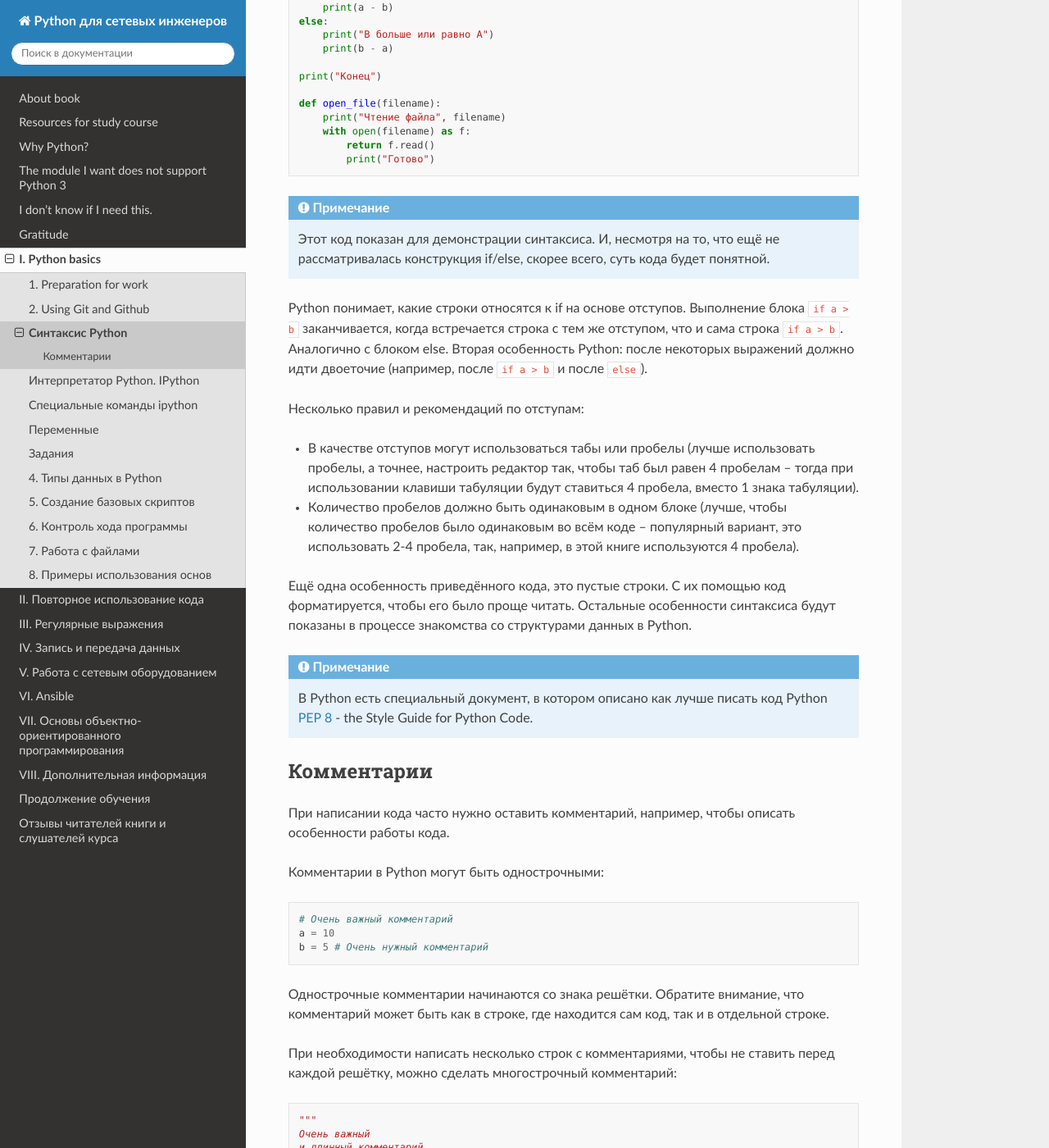
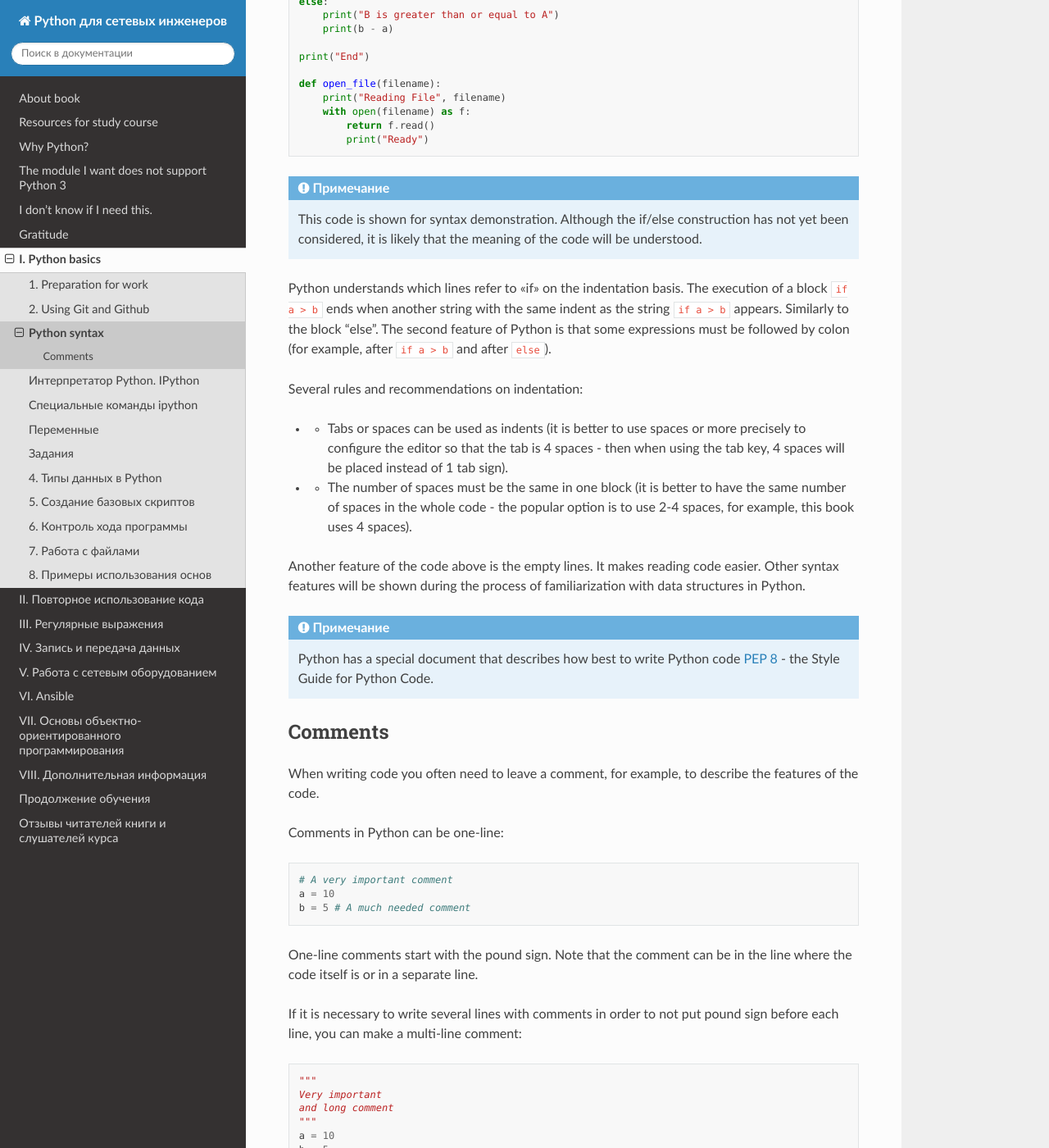
Before and after one commit to Aidar5/nattoeng, a Sphinx documentation site: the page built from docs/source/book/03_start/0_syntax.rst, in a window 1280 px wide and 1400 px high, scrolled down 495 px. Shown: the whole window at 82% size. Built offline with Sphinx 7.4.7 and the Read the Docs theme 2.0.0, drawn with Linux system fonts in a browser that asks for light colours; pages that are not in the unit, such as notebooks, are missing from menus; some of the changed text lies outside the part shown.

Commit message:
Update 0_syntax.rst

```diff
--- a/docs/source/book/03_start/0_syntax.rst
+++ b/docs/source/book/03_start/0_syntax.rst
@@ -1,13 +1,12 @@
-Синтаксис Python
+Python syntax
 ~~~~~~~~~~~~~~~~
 
-Первое, что, как правило, бросается в глаза, если говорить о синтаксисе
-в Python, это то, что отступы имеют значение:
+The first thing that meets the eye when it comes to Python syntax is that indentation matters:
 
--  они определяют, какой код попадает в блок;
--  когда блок кода начинается и заканчивается.
+-  It determines which code enters the block;
+-  When a block of code starts and ends.
 
-Пример кода Python:
+Example of Python code:
 
 .. code:: python
 
@@ -15,83 +14,62 @@
     b = 5
 
     if a > b:
-        print("A больше B")
+        print("A greater than B")
         print(a - b)
     else:
-        print("B больше или равно A")
+        print("B is greater than or equal to A")
         print(b - a)
 
-    print("Конец")
+    print("End")
 
     def open_file(filename):
-        print("Чтение файла", filename)
+        print("Reading File", filename)
         with open(filename) as f:
             return f.read()
-            print("Готово")
+            print("Ready")
 
 .. note::
-    Этот код показан для демонстрации синтаксиса. И, несмотря на то, что ещё не
-    рассматривалась конструкция if/else, скорее всего, суть кода будет понятной.
+    This code is shown for syntax demonstration. Although the if/else construction has not yet been considered, it is likely that the meaning of the code will be understood.
 
-Python понимает, какие строки относятся к if на основе отступов.
-Выполнение блока ``if a > b`` заканчивается, когда встречается строка с
-тем же отступом, что и сама строка ``if a > b``. Аналогично с блоком else.
-Вторая особенность Python: после некоторых выражений должно идти
-двоеточие (например, после ``if a > b`` и после ``else``).
+Python understands which lines refer to "if" on the indentation basis.
+The execution of a block ``if a > b`` ends when another string with the same indent as the string ``if a > b`` appears. Similarly to the block “else”.
+The second feature of Python is that some expressions must be followed by colon (for example, after ``if a > b`` and after ``else``).
 
-Несколько правил и рекомендаций по отступам:
+Several rules and recommendations on indentation:
 
--  В качестве отступов могут использоваться табы или пробелы (лучше
-   использовать пробелы, а точнее, настроить редактор так, чтобы
-   таб был равен 4 пробелам – тогда при использовании клавиши
-   табуляции будут ставиться 4 пробела, вместо 1 знака табуляции).
--  Количество пробелов должно быть одинаковым в одном блоке (лучше,
-   чтобы количество пробелов было одинаковым во всём коде – популярный
-   вариант, это использовать 2-4 пробела, так, например, в этой книге
-   используются 4 пробела).
+-  •	Tabs or spaces can be used as indents (it is better to use spaces or more precisely to configure the editor so that the tab is 4 spaces - then when using the tab key, 4 spaces will be placed instead of 1 tab sign).
+-  •	The number of spaces must be the same in one block (it is better to have the same number of spaces in the whole code - the popular option is to use 2-4 spaces, for example, this book uses 4 spaces).
 
-Ещё одна особенность приведённого кода, это пустые строки. С их помощью
-код форматируется, чтобы его было проще читать. Остальные особенности
-синтаксиса будут показаны в процессе знакомства со структурами данных в
-Python.
+Another feature of the code above is the empty lines. It makes reading code easier. Other syntax features will be shown during the process of familiarization with data structures in Python.
 
 .. note::
-    В Python есть специальный документ, в котором описано как лучше писать
-    код Python `PEP 8 <https://pep8.org/>`__ - the Style Guide for Python Code.
+    Python has a special document that describes how best to write Python code `PEP 8 <https://pep8.org/>`__ - the Style Guide for Python Code.
 
 
-Комментарии
+Comments
 ^^^^^^^^^^^
 
-При написании кода часто нужно оставить комментарий, например, чтобы
-описать особенности работы кода.
+When writing code you often need to leave a comment, for example, to describe the features of the code.
 
-Комментарии в Python могут быть однострочными:
+Comments in Python can be one-line:
 
 .. code:: python
 
-    # Очень важный комментарий
+    # A very important comment
     a = 10
-    b = 5 # Очень нужный комментарий
+    b = 5 # A much needed comment
 
-Однострочные комментарии начинаются со знака решётки. Обратите внимание,
-что комментарий может быть как в строке, где находится сам код, так и в
-отдельной строке.
+One-line comments start with the pound sign. Note that the comment can be in the line where the code itself is or in a separate line.
 
-При необходимости написать несколько строк с комментариями, чтобы не
-ставить перед каждой решётку, можно сделать многострочный комментарий:
+If it is necessary to write several lines with comments in order to not put pound sign before each line, you can make a multi-line comment:
 
 .. code:: python
 
     """
-    Очень важный
-    и длинный комментарий
+    Very important
+    and long comment
     """
     a = 10
     b = 5
 
-Для многострочного комментария можно использовать три двойные или три
-одинарные кавычки. Комментарии могут использоваться как для того, чтобы
-комментировать, что происходит в коде, так и для того, чтобы исключить
-выполнение определённой строки или блока кода (то есть закомментировать
-их).
+Three double or three single quotes may be used for a multi-line comment. Comments can be used both to comment on what happens in the code and to exclude the execution of a particular line or block of code (i.e., to comment it).
```
